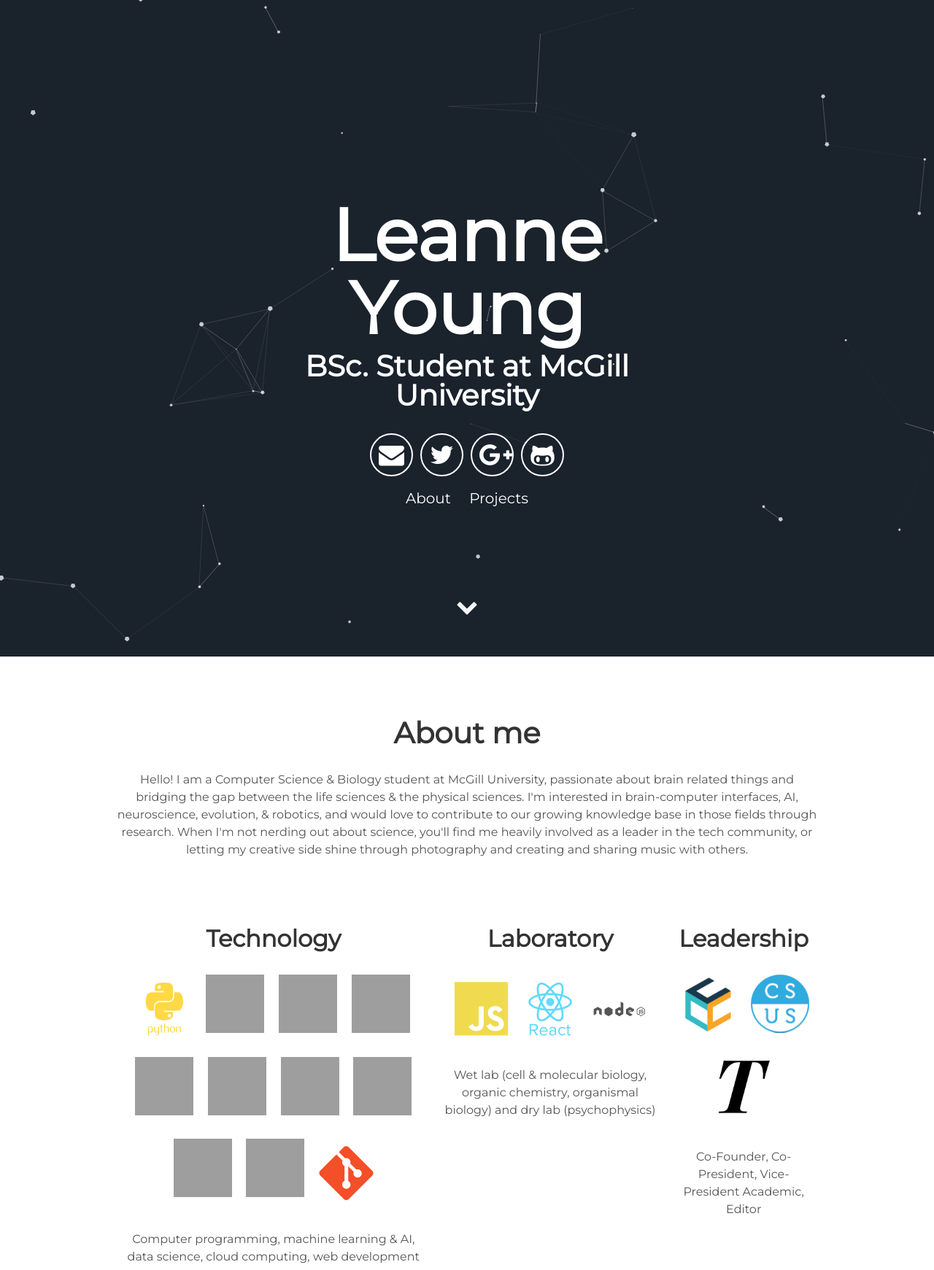
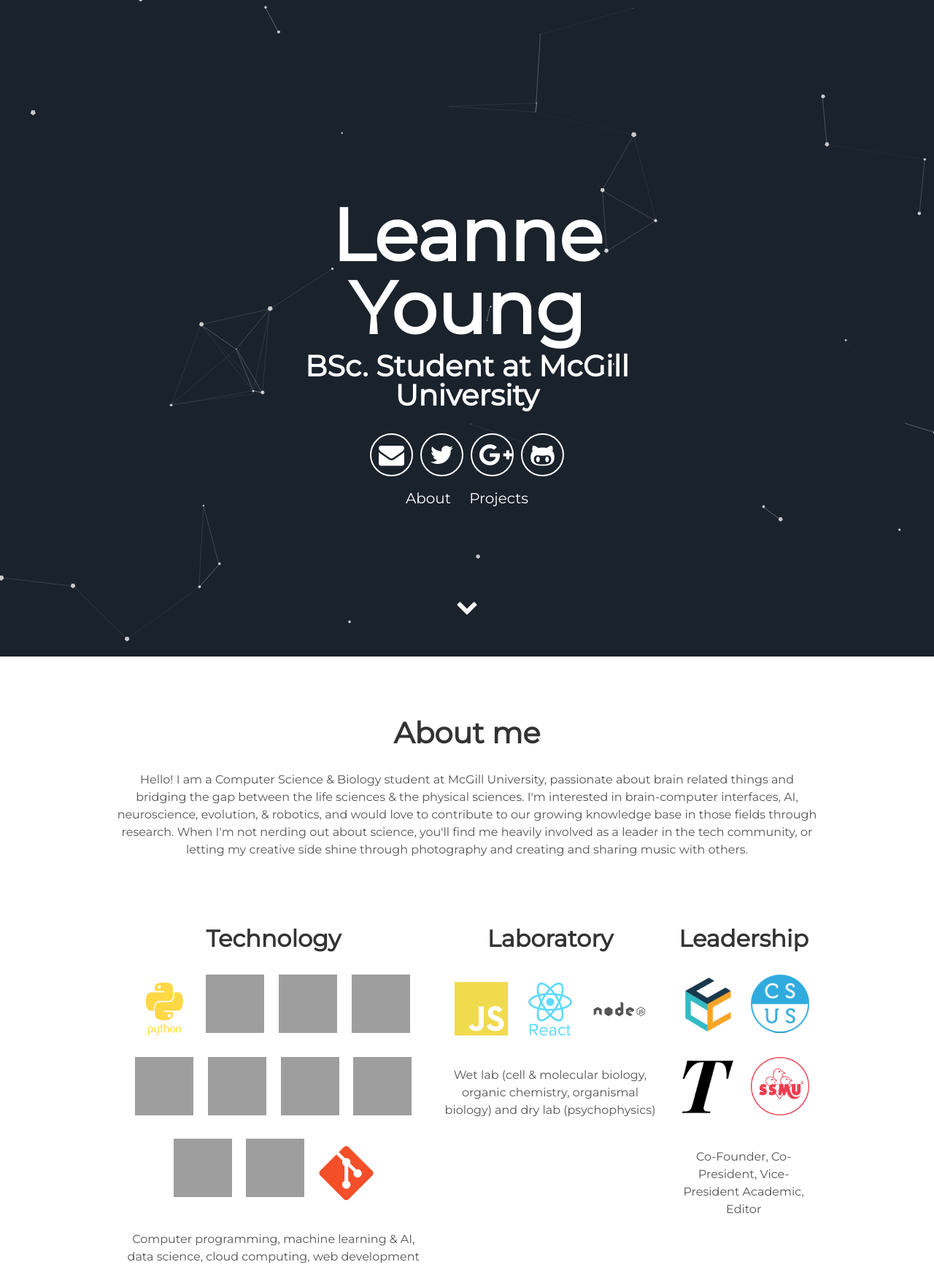
Before and after one commit to leanne-young/leanne-young.github.io, a Jekyll site: the page built from index.md, in a window 1280 px wide. Shown: the top 1741 px of the page at 73% size. Built offline with Jekyll 4.4.1, drawn with Linux system fonts in a browser that asks for light colours; our own code applies the rules of GitHub Pages for plain Markdown files; grey boxes are pictures that could not be loaded.

Commit message:
Update about.html

```diff
--- a/_includes/about.html
+++ b/_includes/about.html
@@ -32,6 +32,7 @@
       <img src="/assets/img/Icon Dark.png" width="80" height="80"/>
       <img src="/assets/img/round logo.png" width="80" height="80"/>
       <img src="/assets/img/tribune logo.png" width="80" height="80"/>
+      <img src="/assets/img/ssmu logo.png" width="80" height="80"/>
       <p>Co-Founder, Co-President, Vice-President Academic, Editor</p>
     </div>
 </div>
```
